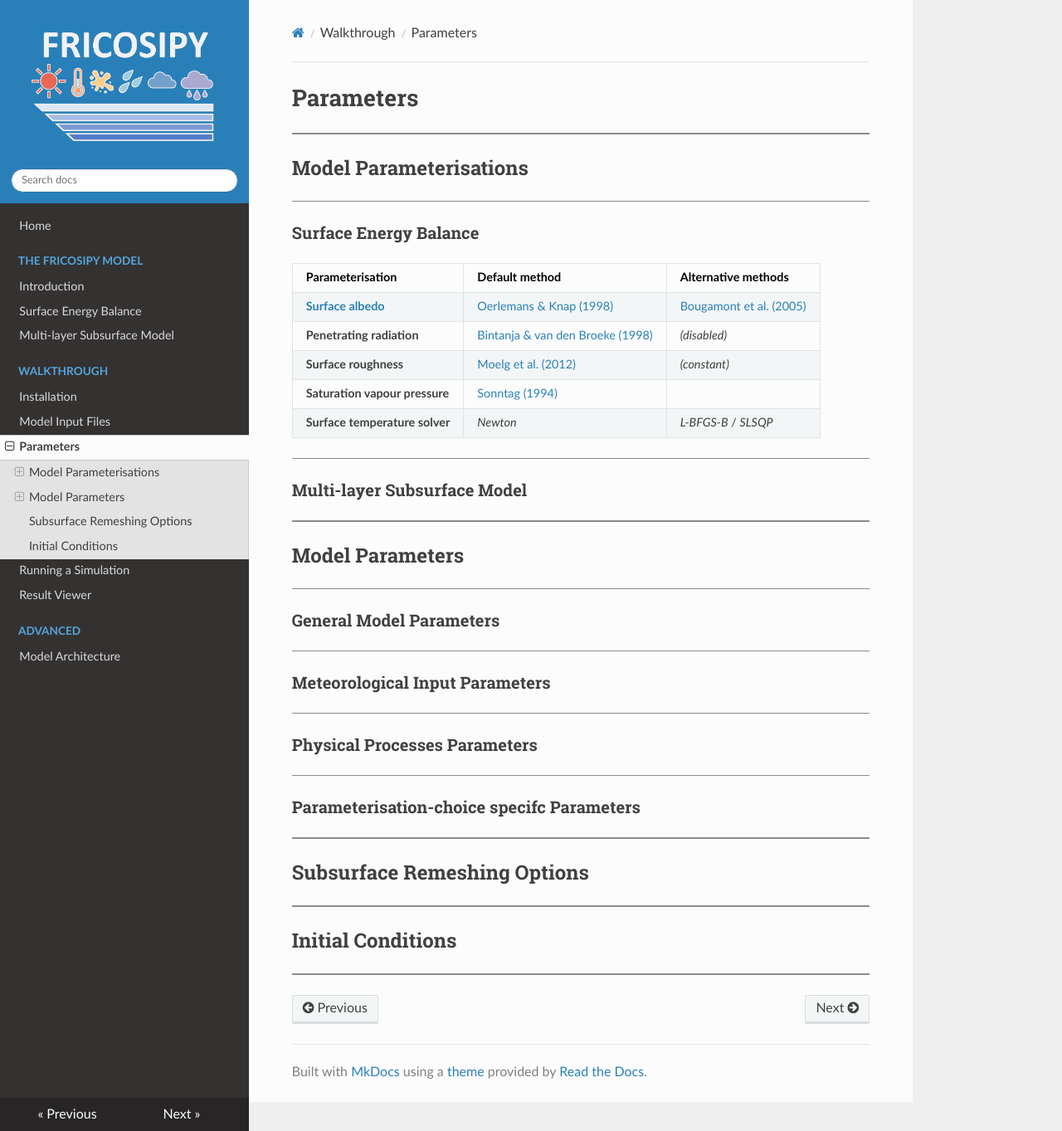
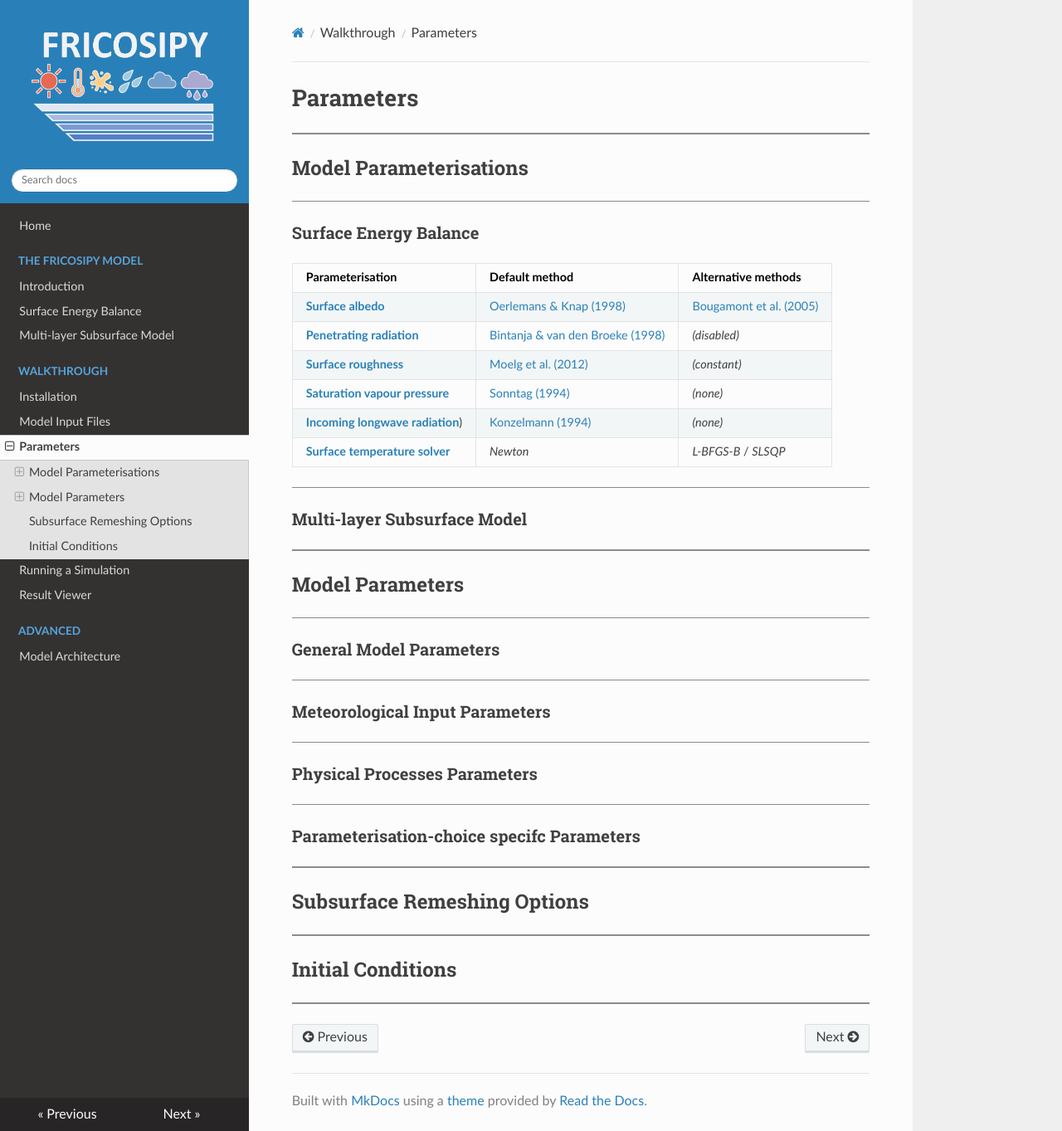
Before and after one commit to MarcusGastaldello/FRICOSIPY, an MkDocs documentation site: the page built from docs/parameters.md, in a window 1280 px wide and 1363 px high. Shown: the whole window at 83% size. Built offline with MkDocs 1.6.1, drawn with Linux system fonts in a browser that asks for light colours.

Commit message:
Update parameters.md

```diff
--- a/docs/parameters.md
+++ b/docs/parameters.md
@@ -17,10 +17,11 @@ og_description: A brief guide to optimum parameter selection for a FRICOSIPY sim
 | Parameterisation | Default method | Alternative methods |
 |---|---|---|
 | [**Surface albedo**](https://fricosipy.readthedocs.io/en/latest/surface_energy_balance/#albedo-parameterisations) | [Oerlemans & Knap (1998)](https://doi.org/10.3189/S0022143000002574) | [Bougamont et al. (2005)](https://doi.org/10.1029/2005JF000348) |
-| **Penetrating radiation** | [Bintanja & van den Broeke (1998)](https://doi.org/10.1175/1520-0450(1995)034<0902:TSEBOA>2.0.CO;2) | *(disabled)* |
-| **Surface roughness** | [Moelg et al. (2012)](https://doi.org/10.5194/tc-6-1445-2012) | *(constant)* |
-| **Saturation vapour pressure** | [Sonntag (1994)](https://doi.org/10.1127/metz/3/1994/51) |  |
-| **Surface temperature solver** | *Newton* | *L-BFGS-B* / *SLSQP* |
+| [**Penetrating radiation**](https://fricosipy.readthedocs.io/en/latest/surface_energy_balance/#penetrating-radiation-parameterisation) | [Bintanja & van den Broeke (1998)](https://doi.org/10.1175/1520-0450(1995)034<0902:TSEBOA>2.0.CO;2) | *(disabled)* |
+| [**Surface roughness**](https://fricosipy.readthedocs.io/en/latest/surface_energy_balance/#surface-roughness-parameterisation) | [Moelg et al. (2012)](https://doi.org/10.5194/tc-6-1445-2012) | *(constant)* |
+| [**Saturation vapour pressure**](https://fricosipy.readthedocs.io/en/latest/surface_energy_balance/#saturation-vapour-pressure-parameterisation) | [Sonntag (1994)](https://doi.org/10.1127/metz/3/1994/51) | *(none)* |
+| [**Incoming longwave radiation**](https://fricosipy.readthedocs.io/en/latest/surface_energy_balance/#longwave-radiation-parameterisation)) | [Konzelmann (1994)](https://doi.org/10.1016/0921-8181(94)90013-2) | *(none)* |
+| [**Surface temperature solver**](https://fricosipy.readthedocs.io/en/latest/surface_energy_balance/#) | *Newton* | *L-BFGS-B* / *SLSQP* |
 
 <hr style="height:1px; background-color:#8b8b8b; border:none;" />
 
```
